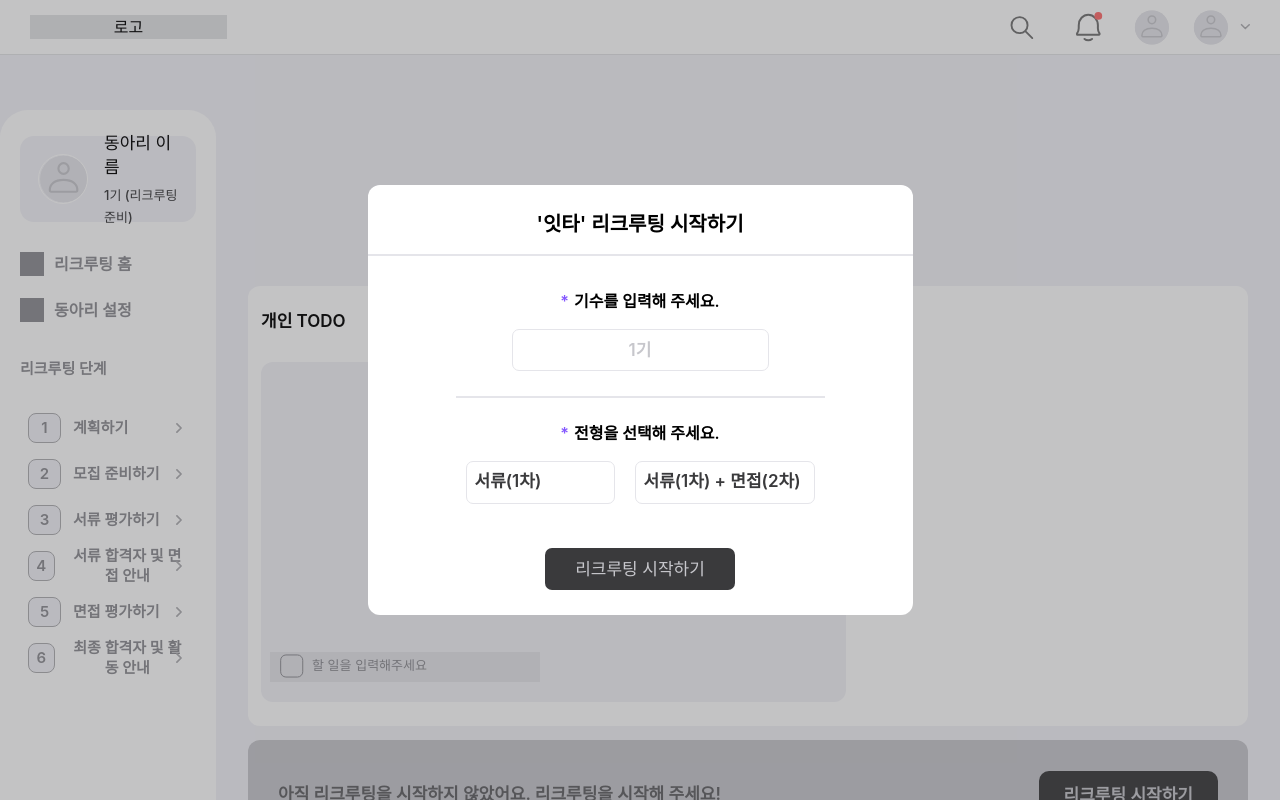
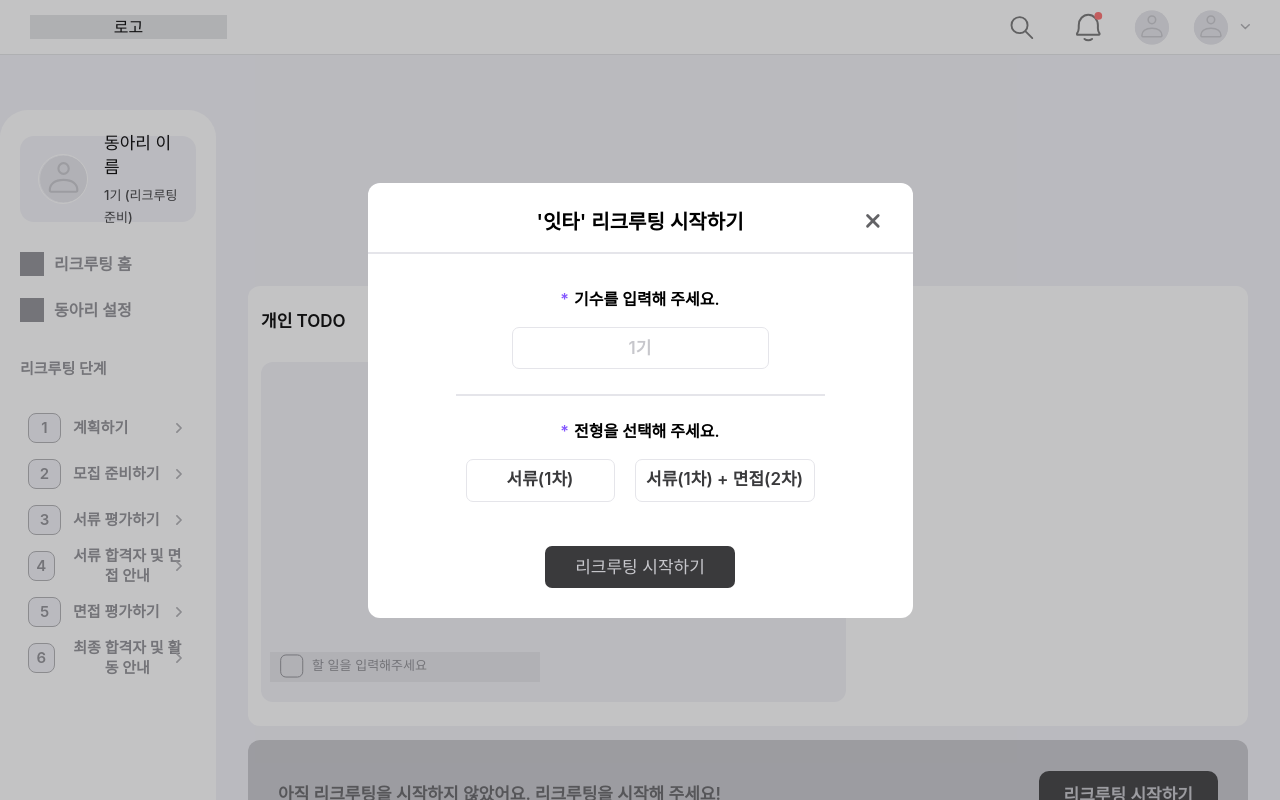
Before and after one commit to Cluting/cluting-frontend, a React (Create React App) app: page /recruting/home in a window 1280 px wide. Both pictures are taken after a click on the button "리크루팅 시작하기". Shown: the top 800 px of the page. Built offline with nearby package versions, Linux system fonts and the light colour scheme; a web font is replaced by a local one.

Commit message:
✨ feat: 모달 항목 에러 처리 추가

```diff
--- a/src/App.css
+++ b/src/App.css
@@ -18,3 +18,7 @@
 .input-background {
   @apply bg-white-100 border border-gray-200 focus:outline-none focus:border-gray-900 focus:bg-gray-100 disabled:border-red-100 disabled:bg-gray-100;
 }
+
+.text-state-error {
+  @apply text-caption3 text-red-100 text-left mt-[5px];
+}
--- /dev/null
+++ b/src/components/recruting/RecruitmentStep.tsx
@@ -0,0 +1,5 @@
+//리크루팅 단계
+
+export default function RecruitmentStep() {
+  return <div className="text-[30px] "></div>;
+}
--- a/src/components/recruting/home/RecrutingStartModal.tsx
+++ b/src/components/recruting/home/RecrutingStartModal.tsx
@@ -1,6 +1,5 @@
 //리크루팅 시작하기 모달
 
-import { useState } from "react";
 import { useForm } from "react-hook-form";
 import { ModalPortal } from "../../common/ModalPortal";
 
@@ -21,19 +20,22 @@ export default function RecrutingStartModal({
     console.log(data);
     onClose(); // 폼 제출 후 모달 닫기
   });
-  const [selectedOption, setSelectedOption] = useState<string | null>(null); // 선택된 옵션의 상태를 관리
-
-  const handleOptionChange = (value: string) => {
-    setSelectedOption(value); // 선택된 값으로 상태 업데이트
-  };
 
   return (
     <ModalPortal>
       <div className="z-[1000] fixed inset-0 bg-gray-900 bg-opacity-30 flex items-center justify-center z-50">
-        <div className="m-[30px] flex flex-col items-center bg-white-100 w-[545px] h-[430px] rounded-[12px]">
+        <div className="relative m-[30px] flex flex-col items-center bg-white-100 w-[545px] h-auto rounded-[12px]">
           <h1 className="text-title3 mt-[28px] mb-[19px]">
             '잇타' 리크루팅 시작하기
           </h1>
+
+          <img
+            onClick={() => onClose()}
+            src="/assets/ic-close.svg"
+            alt="모달 닫기"
+            className="absolute top-[30px] right-[20px] w-[16px] h-[16px] mx-3"
+          />
+
           <hr className="w-full py- border border-gray-200 " />
 
           <form
@@ -45,12 +47,14 @@ export default function RecrutingStartModal({
               주세요.
             </p>
             <input
-              {...register("sessionNumber")}
+              {...register("sessionNumber", { required: true })}
               type="text"
               placeholder="1기"
-              required
               className="w-[257px] h-[42px] mt-[17px] rounded-[7px] input-background text-center text-gray-600 text-headline"
             />
+            {errors?.sessionNumber?.type === "required" && (
+              <p className="text-state-error">필수 입력 사항입니다.</p>
+            )}
 
             <hr className="w-[369px] my-[25px] py- border border-gray-200 " />
 
@@ -58,12 +62,12 @@ export default function RecrutingStartModal({
               <span className="text-main-100 mr-[5px]">*</span>전형을 선택해
               주세요.
             </p>
-            <div className="flex gap-5 mt-[17px] mb-11">
+
+            <div className="flex gap-5 mt-[17px] text-center">
               <label className="flex items-center cursor-pointer">
                 <input
-                  {...register("interviewType")}
+                  {...register("interviewType", { required: true })}
                   type="radio"
-                  name="selection"
                   value="서류(1차)"
                   className="hidden" // 라디오 버튼 숨기기
                 />
@@ -73,9 +77,8 @@ export default function RecrutingStartModal({
               </label>
               <label className="flex items-center cursor-pointer">
                 <input
-                  {...register("interviewType")}
+                  {...register("interviewType", { required: true })}
                   type="radio"
-                  name="selection"
                   value="서류(1차) + 면접(2차)"
                   className="hidden" // 라디오 버튼 숨기기
                 />
@@ -84,10 +87,13 @@ export default function RecrutingStartModal({
                 </span>
               </label>
             </div>
+            {errors?.interviewType?.type === "required" && (
+              <p className="text-state-error">필수 입력 사항입니다.</p>
+            )}
 
             <button
               type="submit"
-              className="py-[9px] px-[30px] bg-gray-900 text-body text-gray-400 hover:text-white-100 rounded-[7px]"
+              className="mt-11 mb-[30px] py-[9px] px-[30px] bg-gray-900 text-body text-gray-400 hover:text-white-100 rounded-[7px]"
             >
               리크루팅 시작하기
             </button>
--- a/src/pages/Recruting/DocumentEvaluation.tsx
+++ b/src/pages/Recruting/DocumentEvaluation.tsx
@@ -1,6 +1,6 @@
 //리크루팅 - 04 서류 평가하기 단계 페이지
 
-import Sidemenu from "../../components/recruting/home/Sidemenu";
+import Sidemenu from "../../components/recruting/Sidemenu";
 export default function DocumentEvaluation() {
   return (
     <div className="text-[30px] ">
--- a/src/pages/Recruting/FinalSelection.tsx
+++ b/src/pages/Recruting/FinalSelection.tsx
@@ -1,6 +1,6 @@
 //리크루팅 - 06 최종 합격자 및 활동 안내 단계 페이지
 
-import Sidemenu from "../../components/recruting/home/Sidemenu";
+import Sidemenu from "../../components/recruting/Sidemenu";
 export default function FinalSelection() {
   return (
     <div className="text-[30px] ">
--- a/src/pages/Recruting/InterviewEvaluation.tsx
+++ b/src/pages/Recruting/InterviewEvaluation.tsx
@@ -1,6 +1,6 @@
 //리크루팅 - 05 면접 평가하기 단계 페이지
 
-import Sidemenu from "../../components/recruting/home/Sidemenu";
+import Sidemenu from "../../components/recruting/Sidemenu";
 export default function InterviewEvaluation() {
   return (
     <div className="text-[30px] ">
--- a/src/pages/Recruting/InterviewNotification.tsx
+++ b/src/pages/Recruting/InterviewNotification.tsx
@@ -1,6 +1,6 @@
 //리크루팅 - 04 서류 합격자 및 면접 안내 단계 페이지
 
-import Sidemenu from "../../components/recruting/home/Sidemenu";
+import Sidemenu from "../../components/recruting/Sidemenu";
 export default function InterviewNotification() {
   return (
     <div className="text-[30px] ">
--- a/src/pages/Recruting/RecrutingHome.tsx
+++ b/src/pages/Recruting/RecrutingHome.tsx
@@ -2,7 +2,7 @@
 
 import { useState } from "react";
 import RecrutingStartModal from "../../components/recruting/home/RecrutingStartModal";
-import Sidemenu from "../../components/recruting/home/Sidemenu";
+import Sidemenu from "../../components/recruting/Sidemenu";
 import TodoTemplate from "../../components/recruting/home/TodoTemplate";
 
 export default function RecrutingHome() {
--- a/src/pages/Recruting/RecrutingPlan.tsx
+++ b/src/pages/Recruting/RecrutingPlan.tsx
@@ -1,6 +1,6 @@
 //리크루팅 - 01 계획하기 단계 페이지
 
-import Sidemenu from "../../components/recruting/home/Sidemenu";
+import Sidemenu from "../../components/recruting/Sidemenu";
 export default function RecrutingPlan() {
   return (
     <div className="text-[30px] ">
--- a/src/pages/Recruting/RecrutingPrepare.tsx
+++ b/src/pages/Recruting/RecrutingPrepare.tsx
@@ -1,6 +1,6 @@
 //리크루팅 - 03 모집 준비하기 단계 페이지
 
-import Sidemenu from "../../components/recruting/home/Sidemenu";
+import Sidemenu from "../../components/recruting/Sidemenu";
 export default function RecrutingPrepare() {
   return (
     <div className="text-[30px] ">
```
Also changed, not shown: public/assets/ic-close.svg (added), src/components/recruting/Sidemenu.tsx (renamed from src/components/recruting/home/Sidemenu.tsx).
